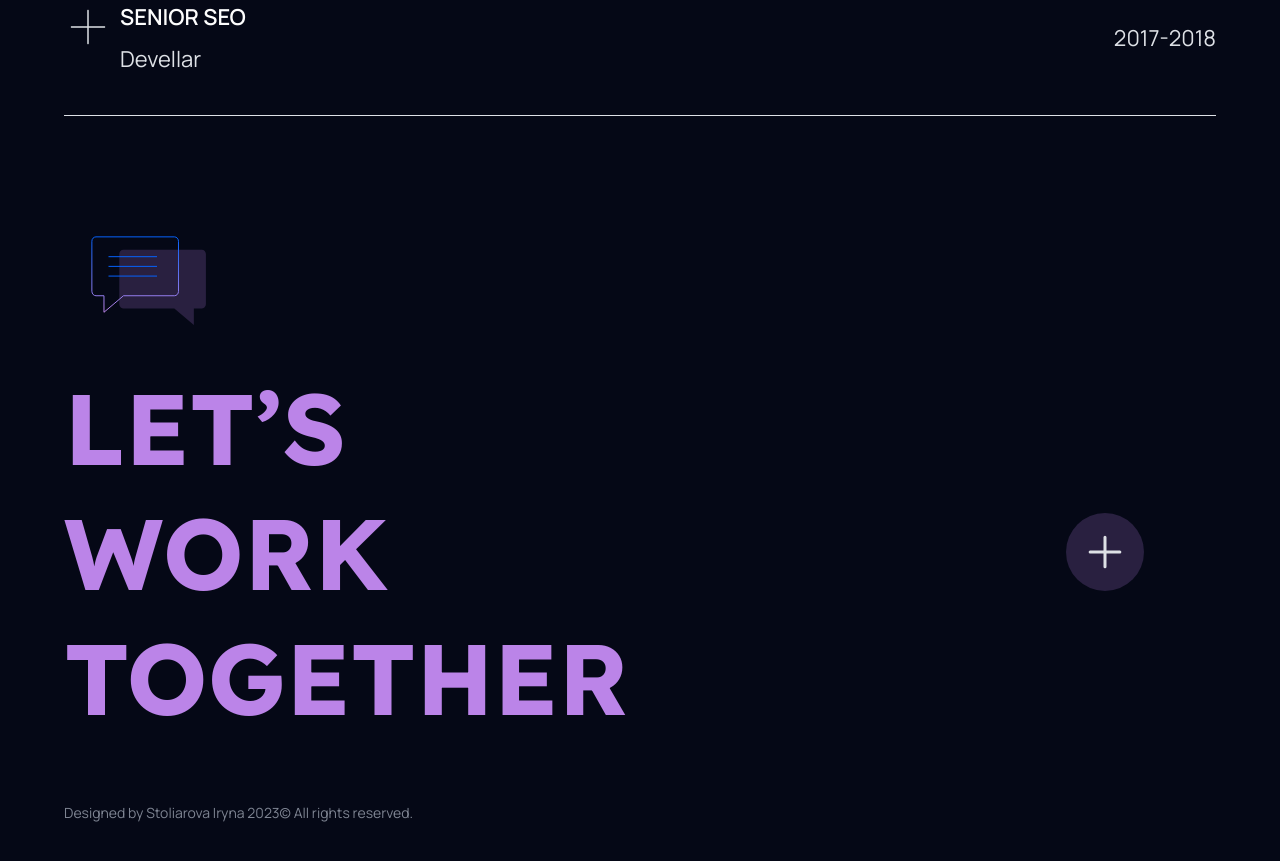
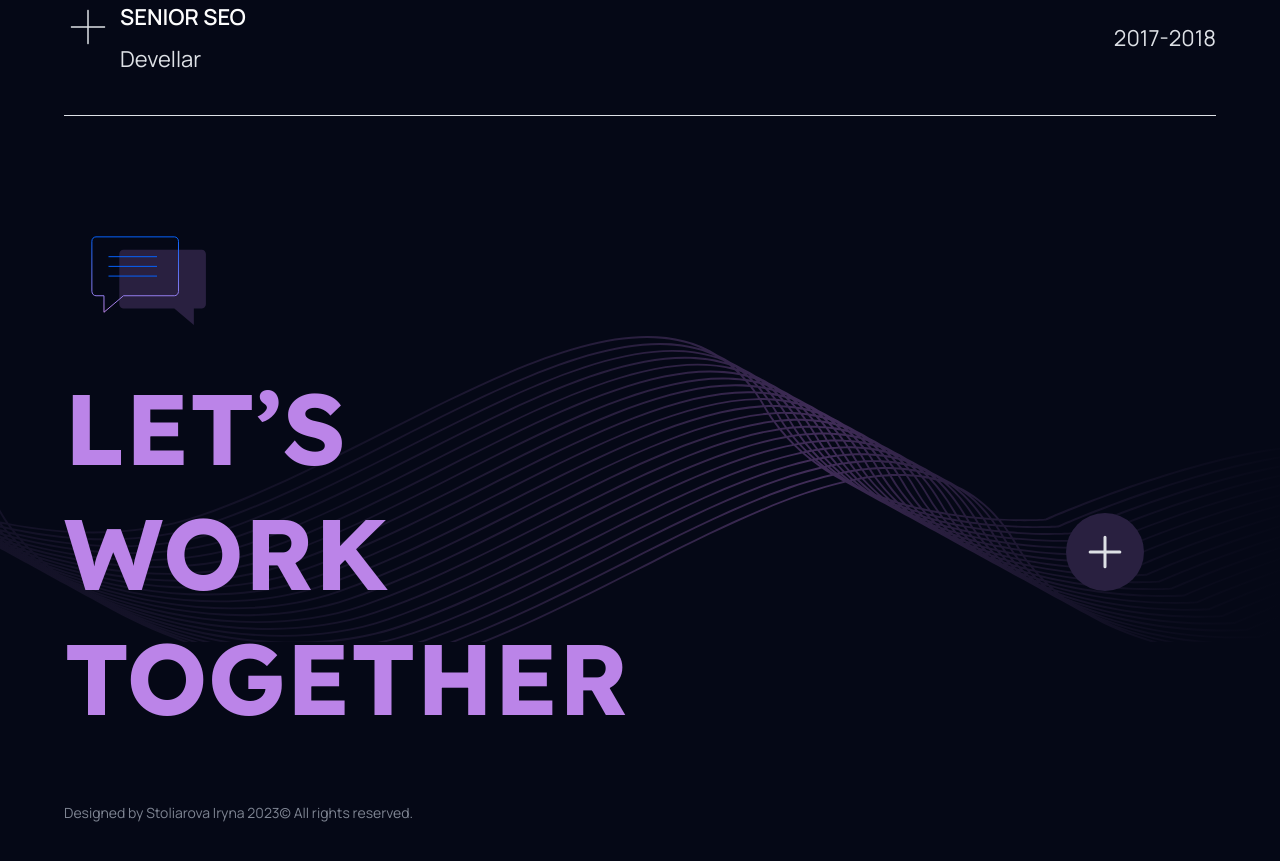
Before and after one commit to lanina90/personal-website, a React (Create React App) app: page / in a window 1280 px wide. Shown: the part 4520-5381 px from the top of the page. Built offline with nearby package versions, Linux system fonts and the light colour scheme.

Commit message:
feature: added bgImage to footer

```diff
--- a/src/Components/Contacts/Contacts.module.css
+++ b/src/Components/Contacts/Contacts.module.css
@@ -1,3 +1,10 @@
+.footer{
+ width: 100%;
+ background-repeat: no-repeat;
+ background-position: bottom;
+
+}
+
 .contacts{
  padding-top: 80px;
  display: flex;
@@ -43,6 +50,11 @@
  align-items: center;
 }
 @media screen and (min-width: 1024px) {
+ .footer{
+  background-size: contain;
+  background-position: center;
+ }
+
  .icon{
   justify-content: center;
   align-items: center;
--- a/src/Components/Contacts/Contacts.tsx
+++ b/src/Components/Contacts/Contacts.tsx
@@ -1,12 +1,15 @@
 import React from 'react';
 import {ReactComponent as Contact} from '../../assets/img/contact/contact.svg';
+import background from '../../assets/img/ui/lines.svg'
 import Container from '../Container/Container';
 import styles from './Contacts.module.css'
 import Navigation from './Navigation/Navigation';
 
 const Contacts = () => {
   return (
-    <Container component={'footer'} className={styles.contacts} id={'contacts'}>
+   <footer className={styles.footer}
+   style={{backgroundImage: `url(${background}`}}>
+     <Container component={'div'} className={styles.contacts} id={'contacts'}>
        <div className={styles.icon} >
          <Contact/>
        </div>
@@ -18,6 +21,7 @@ const Contacts = () => {
        </div>
        <span className={styles.rights}>Designed by Stoliarova Iryna 2023© All rights reserved.</span>
      </Container>
+   </footer>
   );
 };
 
```
Also changed, not shown: src/assets/img/ui/lines.svg (added). Lines whose indentation alone changed are shown as unchanged.
